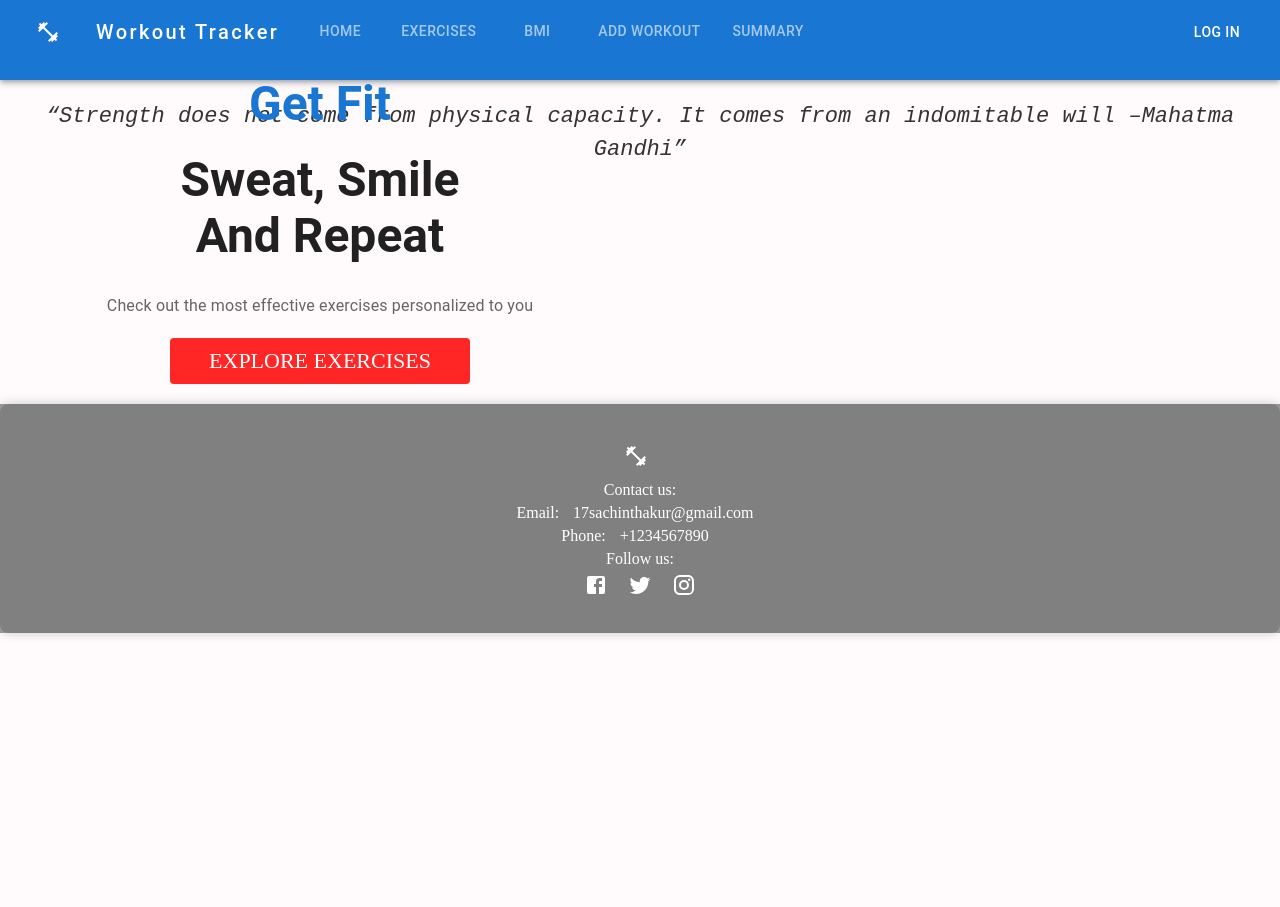
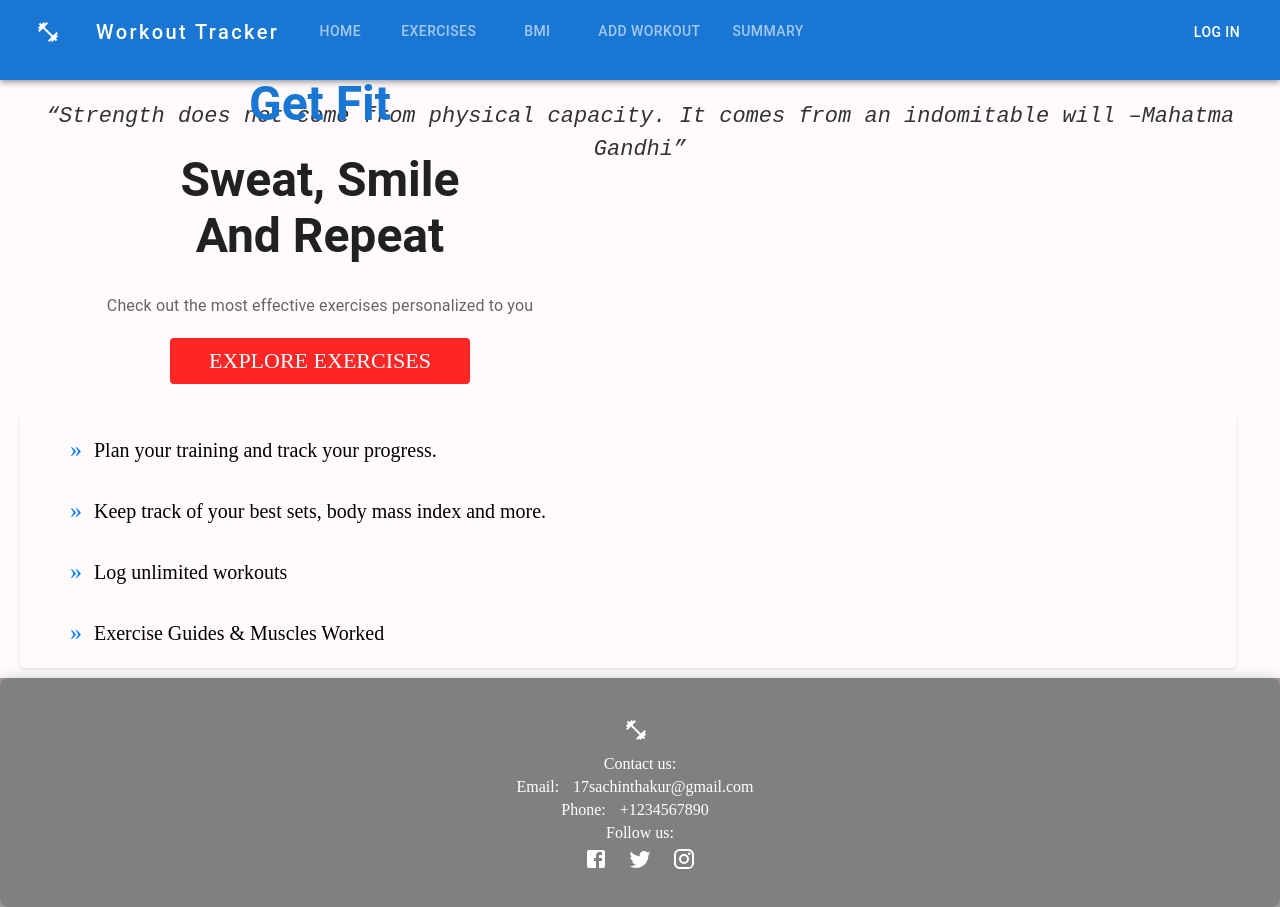
Before and after one commit to 17Sachinsingh/Workout-Tracker, a React (Create React App) app: page / in a window 1280 px wide. Before the commit the page ends 800 px from the top, so only its background shows below. Built offline with nearby package versions, Linux system fonts and the light colour scheme; no server answers; the HTML template or start-up script is replaced by a standard one.

Commit message:
difficulty level added

```diff
--- a/src/components/Createexercise.jsx
+++ b/src/components/Createexercise.jsx
@@ -1,67 +1,98 @@
-import React, { useState } from "react";
+import React, { useState ,useEffect} from "react";
+import "../styles/createexercise.css";
 
-import "../styles/createexercise.css";
 const Createexercise = () => {
-  const [title, setTitle] = useState('')
-  const [load, setLoad] = useState('')
-  const [reps, setReps] = useState('')
-  const [error, setError] = useState(null)
-  const [emptyFields,setEmptyFields]=useState([])
+  const [title, setTitle] = useState("");
+  const [load, setLoad] = useState("");
+  const [reps, setReps] = useState("");
+  const [error, setError] = useState(null);
+  const [emptyFields, setEmptyFields] = useState([]);
+  const [difficulty, setDifficulty] = useState("");
+
+
+
+
 
   const handleSubmit = async (e) => {
-    e.preventDefault()
+    e.preventDefault();
 
-    const workout = {title, load, reps}
+    const workout = { title, load, reps, difficulty };
 
-    const response = await fetch('/api/workouts', {
-      method: 'POST',
+    const response = await fetch("/api/workouts", {
+      method: "POST",
       body: JSON.stringify(workout),
       headers: {
-        'Content-Type': 'application/json'
-      }
-    })
-    const json = await response.json()
+        "Content-Type": "application/json",
+      },
+    });
+    const json = await response.json();
 
     if (!response.ok) {
-      setError(json.error)
-      setEmptyFields(json.emptyFields)
+      setError(json.error);
+      setEmptyFields(json.emptyFields);
     }
     if (response.ok) {
-      setError(null)
-      setTitle('')
-      setLoad('')
-      setReps('')
-      setEmptyFields([])
-      console.log('new workout added:', json)
-    }
+      setError(null);
+      setTitle("");
+      setLoad("");
+      setReps("");
+      setEmptyFields([]);
+      setDifficulty(""); // Reset the difficulty
+      console.log("new workout added:", json);
 
     }
+  };
 
   return (
     <form className="create" onSubmit={handleSubmit}>
       <h3>Add a New Workout</h3>
 
-      {/* <label>Excercise Title:</label>
-      <input
-        type="text"
+      <label>Difficulty Level:</label>
+      <select
+        onChange={(e) => setDifficulty(e.target.value)}
+        value={difficulty}
+      >
+        <option value="">Select a difficulty level</option>
+        <option value="easy">Easy</option>
+        <option value="intermediate">Intermediate</option>
+        <option value="hard">Hard</option>
+      </select>
+
+      <label>Exercise Title:</label>
+      <select
         onChange={(e) => setTitle(e.target.value)}
         value={title}
-      /> */}
-      <label>Exercise Title:</label>
-<select onChange={(e) => setTitle(e.target.value)} value={title}>
+        disabled={!difficulty} // Disable the exercise selection until a difficulty is chosen
+      >
         <option value="">Select an exercise</option>
+        {difficulty === "easy" && (
+          <>
+            <option value="High Knees Run">High Knees Run</option>
+            <option value="Power Walking">Power Walking</option>
+            <option value="Rowing">Rowing</option>
+            <option value="Cycling">Cycling</option>
+            <option value="Jumping Rope">Jumping Rope</option>
+            <option value="Swimming">Swimming</option>
+          </>
+        )}
+        {difficulty === "intermediate" && (
+          <>
             <option value="Push ups">Push ups</option>
             <option value="Pull ups">Pull ups</option>
             <option value="Squats">Squats</option>
             <option value="Deadlifts">Deadlifts</option>
+          </>
+        )}
+        {difficulty === "hard" && (
+          <>
             <option value="Walking lunges">Walking lunges</option>
              <option value="Bicep Curls">Bicep Curls</option>
              <option value="Overhead Tricep Extensions">Overhead Tricep Extensions</option>
              <option value="Boat Pose">Boat Pose</option>
              <option value="Planks">Planks</option>
-  <option value="Rowing">Rowing</option>
+          </>
+        )}
       </select>
-
 
       <label>Number of Sets:</label>
       <input
@@ -80,7 +111,13 @@ const Createexercise = () => {
       <button type="submit">Add Workout</button>
       {error && <div className="error">{error}</div>}
     </form>
-  )
-}
+
+
+
+     );
+
+
+
+};
 
 export default Createexercise;
--- a/src/components/Detailsworkout.js
+++ b/src/components/Detailsworkout.js
@@ -13,6 +13,7 @@ const Detailsworkout = ({ workout }) => {
   return (
     <div className="workout-details">
       <h4>{workout.title}</h4>
+
       <p>
         <strong>Number of sets: </strong>
         {workout.load}
--- a/src/components/Exercises.jsx
+++ b/src/components/Exercises.jsx
@@ -12,8 +12,8 @@ import Resistance from "./Resistance";
 const Exercises = () => {
   return (
     <>
-    <Resistance/>
-     <h2 id="cardio">Cardio Exercises</h2>
+
+     <h2 id="cardio">Easy Workout</h2>
     <div className="exercise-parent">
 
       <Exercisecard
@@ -66,6 +66,7 @@ const Exercises = () => {
         link="https://www.healthline.com/health/jumping-rope-to-lose-weight"
         you_link="https://www.youtube.com/watch?v=1BZM2Vre5oc"
       />
+      <Resistance/>
     </div>
 
     </>
--- a/src/components/Home.jsx
+++ b/src/components/Home.jsx
@@ -94,6 +94,18 @@ const Home = () => {
           <MotivationImage />
         </div>
       </div>
+      <div className="features">
+
+      <ul className="custom-symbol">
+      <li>Plan your training and track your progress.</li>
+      <br/>
+      <li>Keep track of your best sets, body mass index  and more.</li>
+      <br/>
+      <li>Log unlimited workouts</li>
+      <br/>
+      <li>Exercise Guides & Muscles Worked</li>
+      </ul>
+      </div>
     </>
   );
 };
--- a/src/components/Resistance.jsx
+++ b/src/components/Resistance.jsx
@@ -14,7 +14,7 @@ import Planks from "../styles/exercise-images/planks.jpg";
 const Resistance = () => {
   return (
     <div>
-      <h2 id="resistance">Resitance Exercises</h2>
+      <h2 id="resistance">Indermediate Workout</h2>
 
     <div className="resistance">
     <Exercisecard
@@ -50,6 +50,10 @@ const Resistance = () => {
          link="https://www.menshealth.com/uk/fitness/a748582/how-to-deadlift/"
          you_link="https://www.youtube.com/watch?v=XxWcirHIwVo"
          />
+         </div>
+         <h2 id="resistance">Extreme Workout</h2>
+         <div className="resistance">
+
        <Exercisecard
          title="Walking Lunges"
          image={Lunges}
--- a/src/styles/home.css
+++ b/src/styles/home.css
@@ -48,3 +48,30 @@
     flex: 1;
     text-align: center;
   }
+
+  .features{
+    margin: 10px 20px;
+    padding: 20px;
+    /* background-color: #f0f0f0; */
+    border-radius: 5px;
+    box-shadow: 0 2px 4px rgba(0, 0, 0, 0.1);
+    transition: background-color 0.3s ease;
+    width: 95%;
+    font-size: 20px;
+    line-height: 30px;
+  }
+  li:hover{
+    background-color: #e0e0e0;
+    color:#007bff;
+  }
+  ul.custom-symbol {
+    list-style: none; /* Remove default list-style */
+    padding-left: 1.5em; /* Adjust the padding as needed for spacing */
+}
+
+ul.custom-symbol li::before {
+    content: "\00BB"; /* Unicode character for a checkmark (✔) */
+    color: #007bff; /* Change the color as desired */
+    font-size: 1.2em; /* Adjust the font size as needed */
+    margin-right: 0.5em; /* Adjust the spacing between the symbol and text */
+}
```
Lines whose indentation alone changed are shown as unchanged.
